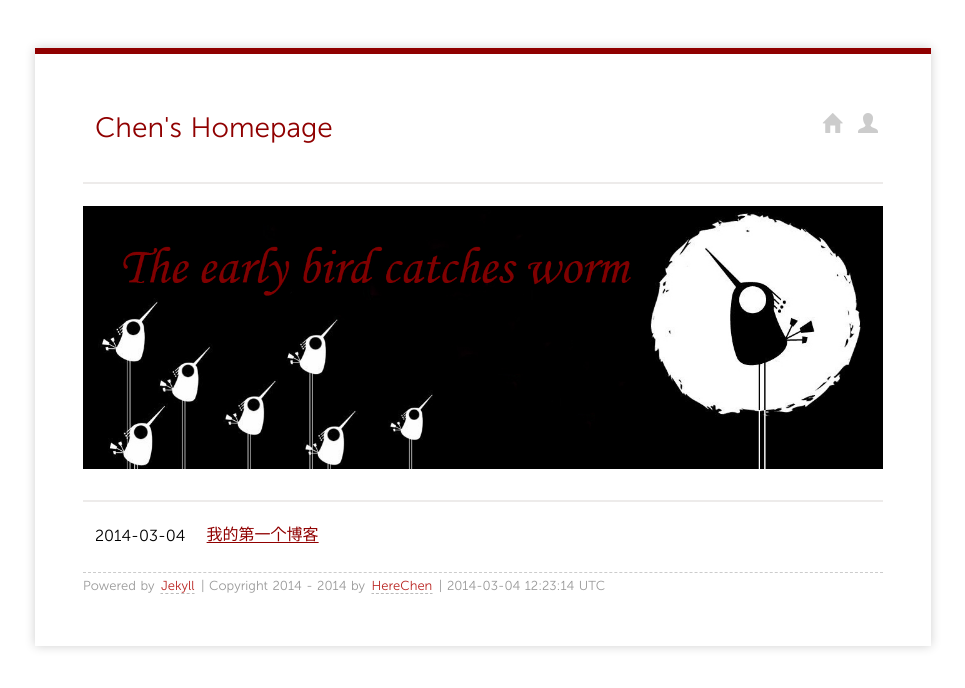
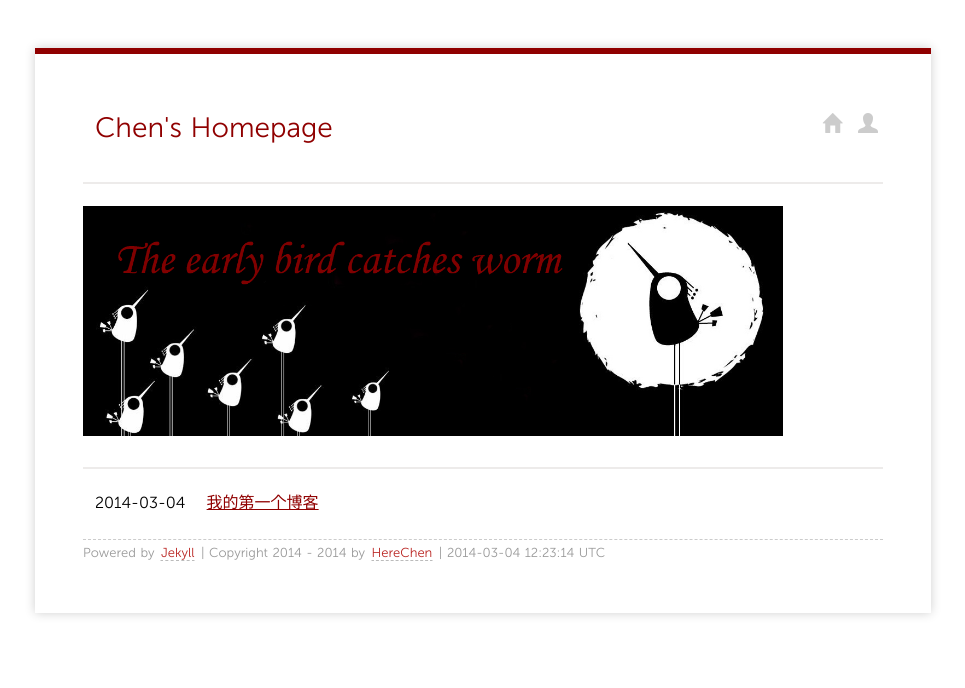
Before and after one commit to Xuezhiyuanlin/herechen.github.io, a Jekyll site: the page built from index.html, in a window 1280 px wide. Shown: the top 688 px of the page, without its empty margins (157-1122 px from the left). Built offline with Jekyll 4.4.1, drawn with Linux system fonts in a browser that asks for light colours.

Commit message:
herechen

```diff
--- a/index.html
+++ b/index.html
@@ -4,7 +4,7 @@
 ---
 
 <p>
-	<img src="/media/bird.jpg" title="earlybird" align="center" width="800"/>
+	<img src="/media/bird.jpg" title="earlybird" align="center" width="700"/>
 </p>
 <hr>
 
```
